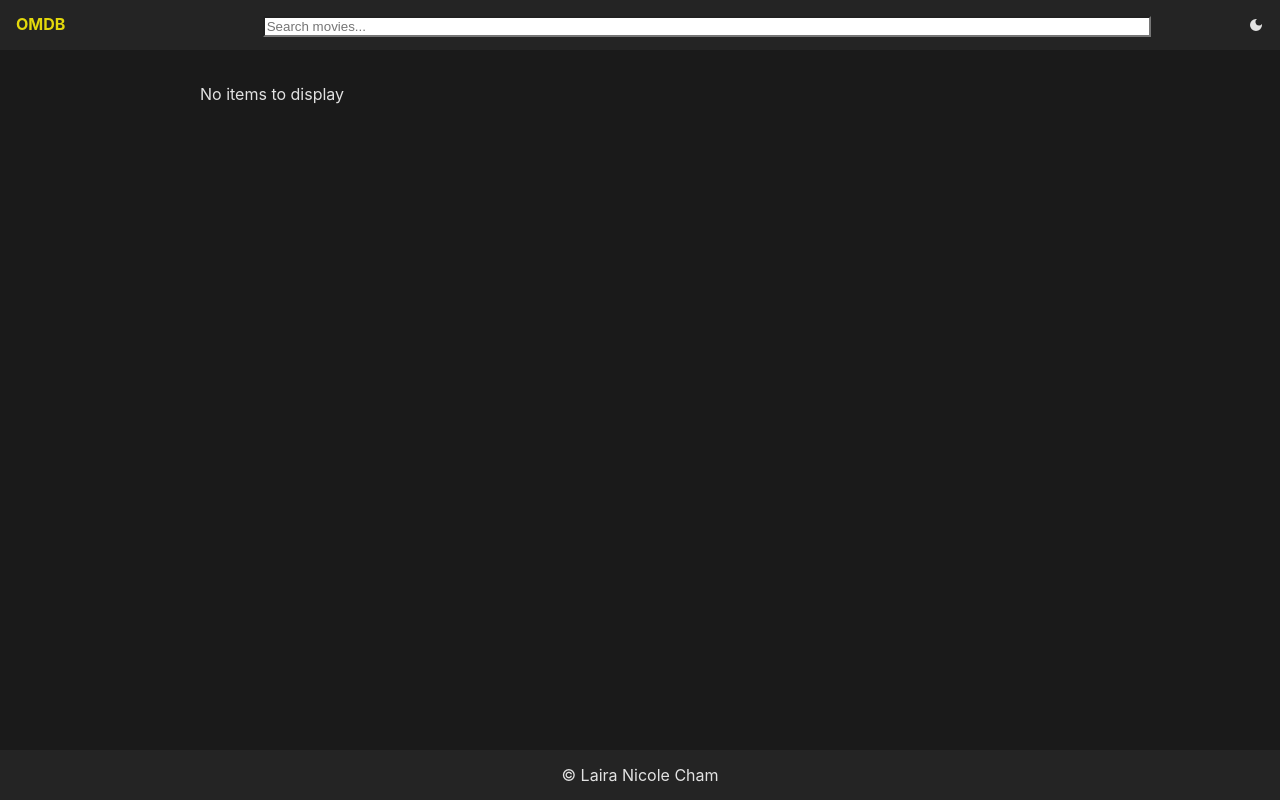
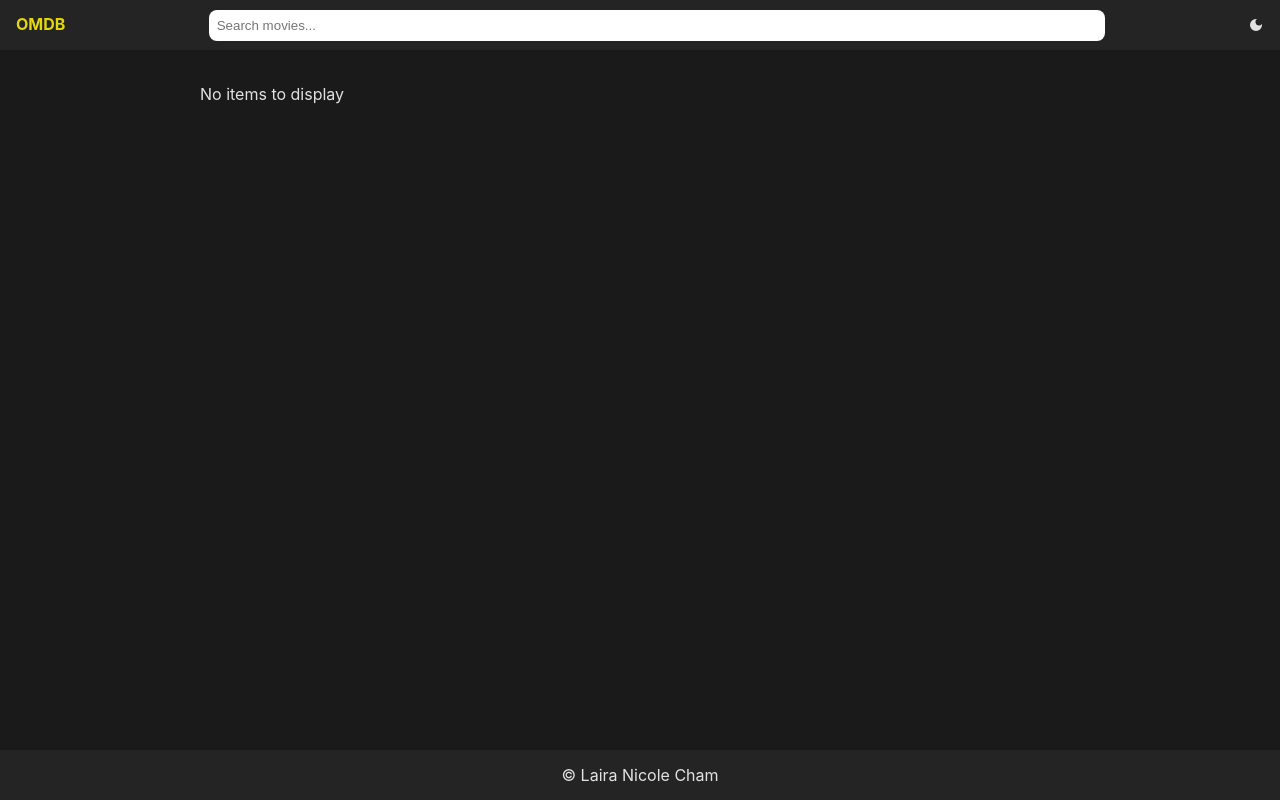
Before and after one commit to chamlaira/IMDB-Clone, a React (Vite) app in the folder frontend/: page / in a window 1280 px wide. Built offline with nearby package versions, Linux system fonts and the light colour scheme.

Commit message:
fix(header): fix spacing and styling of search input

```diff
--- a/frontend/src/components/Header/styles.scss
+++ b/frontend/src/components/Header/styles.scss
@@ -23,17 +23,21 @@
   .searchContainer {
     margin-left: 0;
 
-    @media screen and (min-width: 768px) {
-      margin-left: 100px;
-    }
-
     .search {
       background: white;
       color: black;
+      border: 0;
+      padding: 0.5rem;
+      border-radius: 0.5rem;
+      width: calc(100vw - 10rem);
 
       @media screen and (min-width: 768px) {
-        width: calc(100vw - 400px);
+        width: calc(100vw - 25rem);
       }
+    }
+
+    .search:focus {
+      outline: none;
     }
   }
 
```
